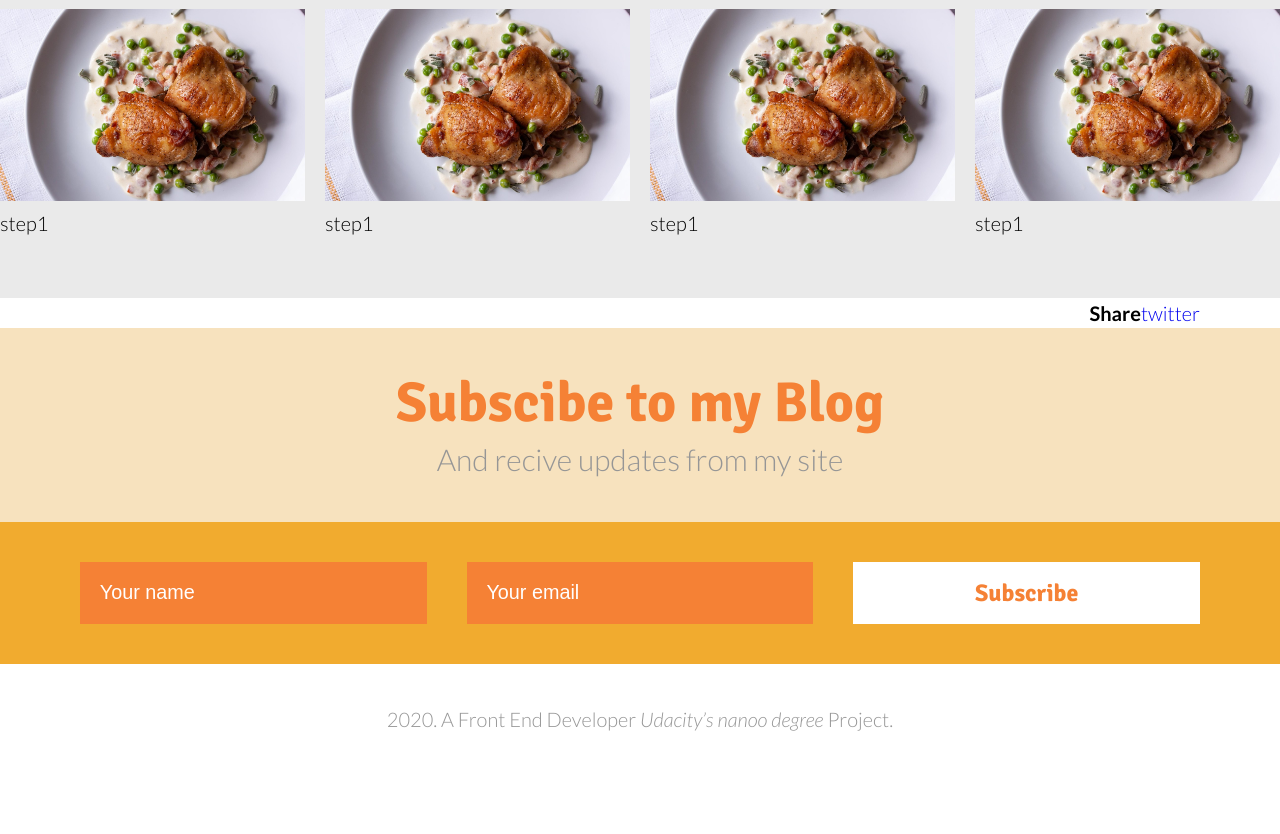
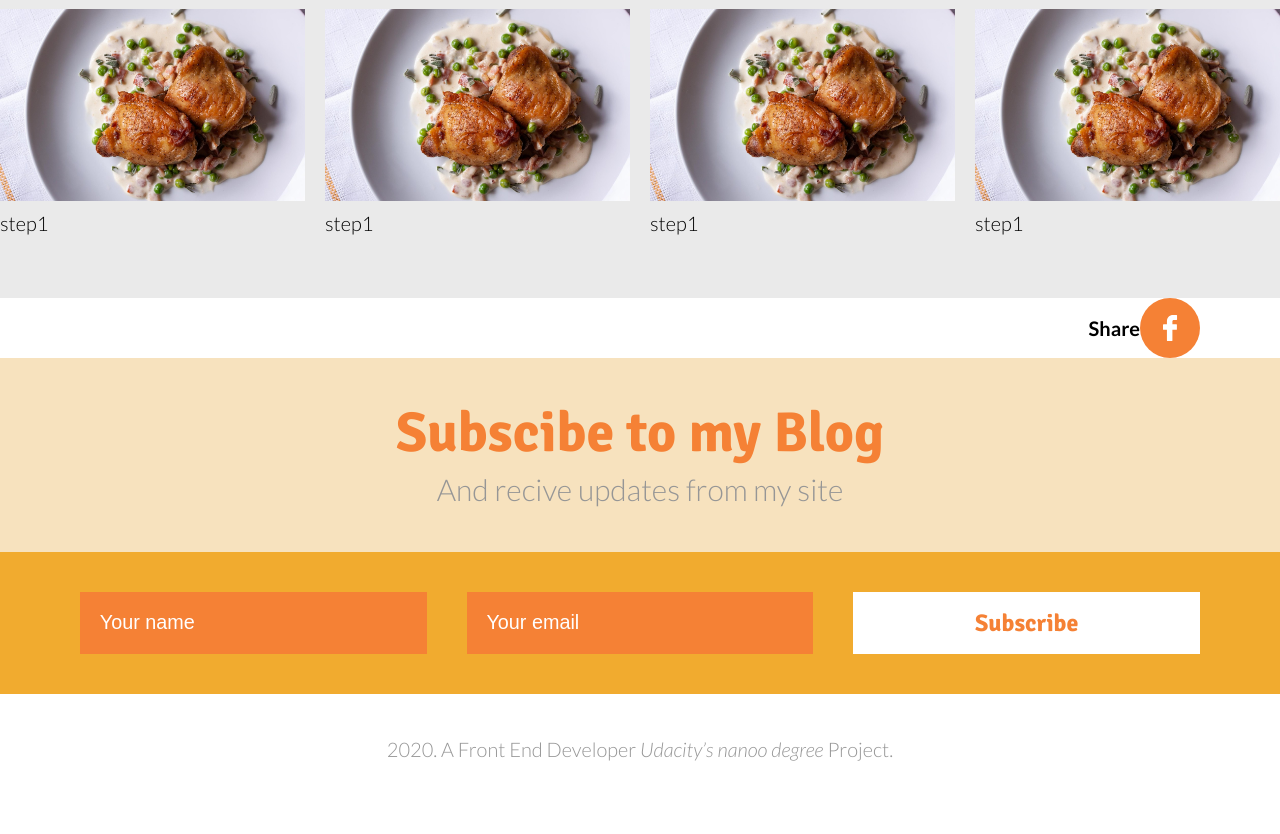
Before and after one commit to mediopirzel/easyrecipes, a plain HTML site: page post/chicken-peas-sage-beacon.html in a window 1280 px wide. Shown: the part 2344-3178 px from the top of the page. Before the commit the page ends 3148 px from the top, so only its background shows below. Drawn offline with Linux system fonts and the light colour scheme.

Commit message:
feat : blog post page

```diff
--- a/css/style.css
+++ b/css/style.css
@@ -198,4 +198,15 @@ img {
 .share-post {
     display: flex;
     justify-content: flex-end;
+    align-items: center;
+
 }
+
+.share-post a{
+    width: 60px;
+    height: 60px;
+    background: var(--strong-orange) url(../img/ico_facebook.svg) center center no-repeat;
+    border-radius: 50%;
+    overflow: hidden;
+    text-indent: -999px;
+}
--- a/post/chicken-peas-sage-beacon.html
+++ b/post/chicken-peas-sage-beacon.html
@@ -70,7 +70,7 @@
         </div>
         <section class="share-post wide-wrapper">
             <h4>Share</h4>
-            <a href="#">twitter</a>
+            <a href="https://www.facebook.com/sharer/sharer.php?u=https%3A%2F%2Fwww.campingsdecatalunya.org%2Fguardons-europees%2F">twitter</a>
         </section>
         <footer class="main-footer">
             <section class="subscribe-wrapper">
```
